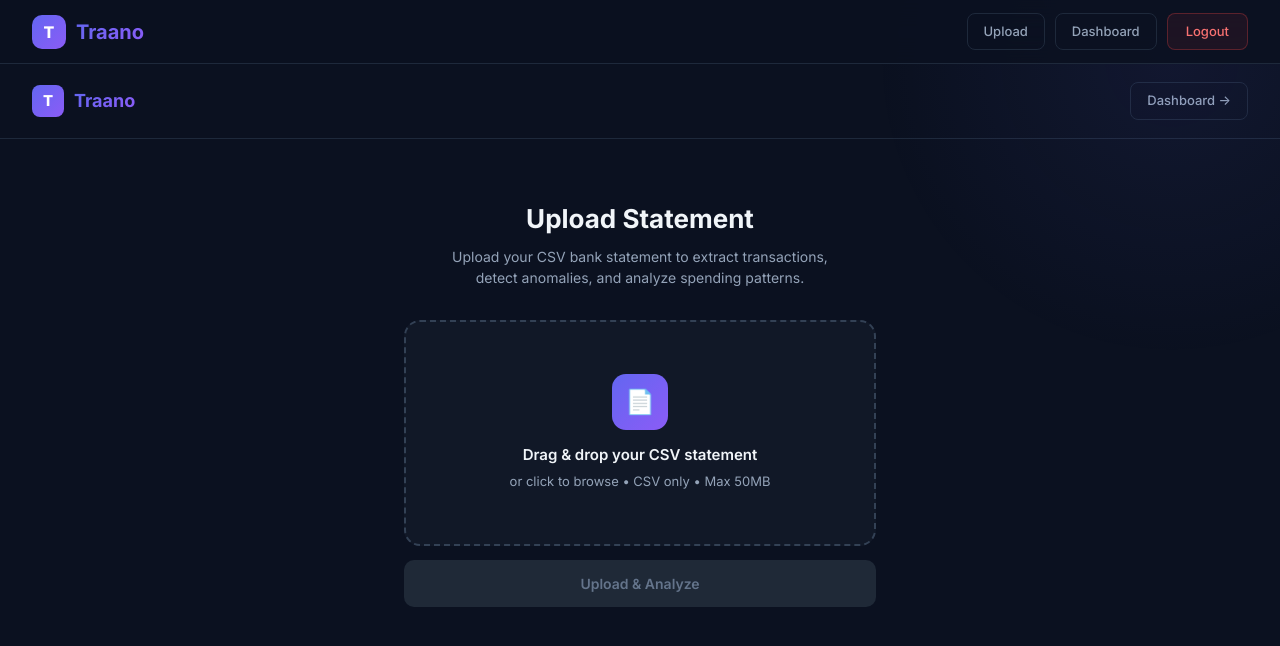
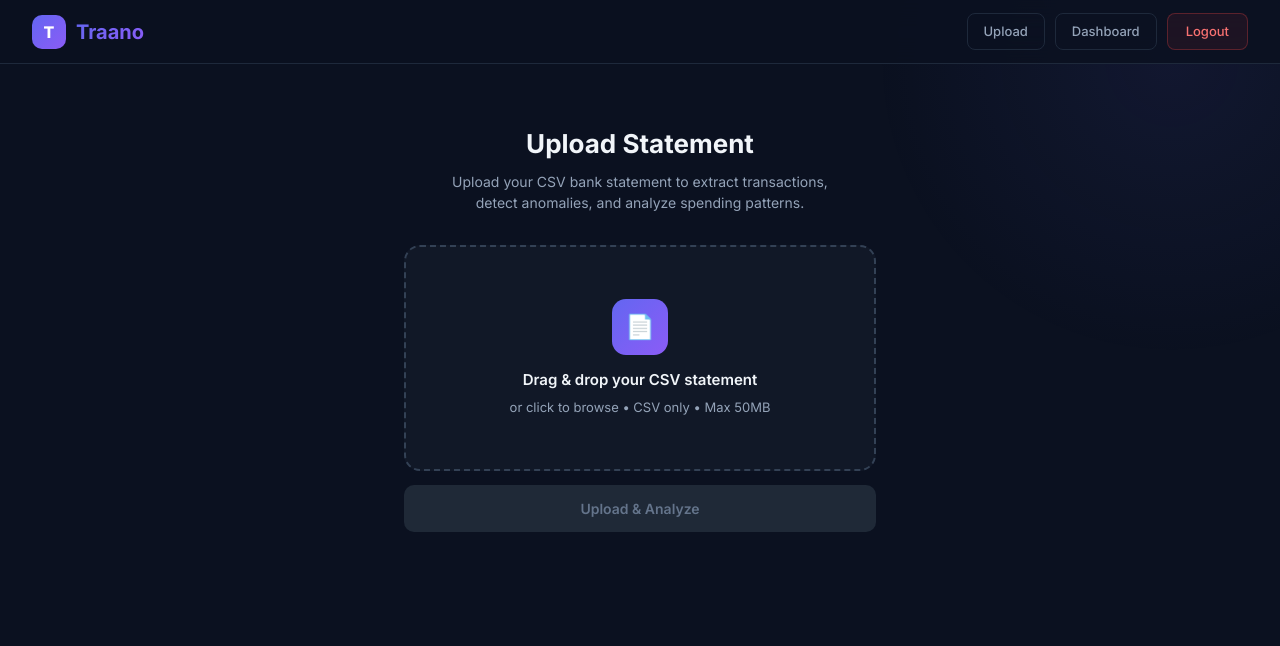
Before and after one commit to satyamforwork1987-create/Dev2Hack_Project, a React (Vite) app in the folder frontend/: page /upload in a window 1280 px wide. Shown: the top 646 px of the page. Built offline with nearby package versions, Linux system fonts and the light colour scheme; sample sign-in values are in the browser's storage.

Commit message:
fix(frontend): remove duplicated headers to resolve double navbars issue

```diff
--- a/frontend/src/pages/Dashboard.jsx
+++ b/frontend/src/pages/Dashboard.jsx
@@ -127,66 +127,28 @@ const Dashboard = () => {
 
   return (
     <div style={{ minHeight: "100vh", background: "var(--surface)" }}>
-      {/* Header */}
-      <header
+      {/* Main Content */}
+      <main
         style={{
-          position: "sticky",
-          top: 0,
-          zIndex: 50,
-          padding: "14px 28px",
-          display: "flex",
-          alignItems: "center",
-          justifyContent: "space-between",
-          borderBottom: "1px solid var(--border)",
-          background: "rgba(11, 17, 32, 0.9)",
-          backdropFilter: "blur(10px)",
+          maxWidth: "1200px",
+          margin: "0 auto",
+          padding: "24px 20px",
         }}
       >
-        <div style={{ display: "flex", alignItems: "center", gap: "10px" }}>
-          <div
-            style={{
-              width: "32px",
-              height: "32px",
-              borderRadius: "8px",
-              background: "linear-gradient(135deg, var(--gradient-start), var(--gradient-end))",
-              display: "flex",
-              alignItems: "center",
-              justifyContent: "center",
-              fontSize: "15px",
-              fontWeight: 800,
-              color: "white",
-            }}
-          >
-            T
-          </div>
-          <h1 style={{ fontSize: "18px", fontWeight: 700 }}>
-            <span className="gradient-text">Traano</span>
-          </h1>
-          <span
-            style={{
-              fontSize: "11px",
-              color: "var(--text-muted)",
-              marginLeft: "6px",
-              padding: "2px 8px",
-              borderRadius: "4px",
-              background: "var(--surface-card)",
-            }}
-          >
-            Dashboard
-          </span>
-        </div>
-
+        {/* Page Actions */}
+        <div style={{ display: "flex", justifyContent: "space-between", alignItems: "center", marginBottom: "24px" }}>
+          <h2 style={{ fontSize: "22px", fontWeight: 700, color: "var(--text-primary)" }}>Dashboard Overview</h2>
           <div style={{ display: "flex", gap: "8px" }}>
             <button
               onClick={fetchData}
               id="refresh-btn"
               style={{
-              padding: "7px 14px",
-              borderRadius: "7px",
+                padding: "8px 16px",
+                borderRadius: "8px",
                 border: "1px solid var(--border)",
                 background: "transparent",
                 color: "var(--text-secondary)",
-              fontSize: "12px",
+                fontSize: "13px",
                 fontWeight: 500,
                 cursor: "pointer",
                 fontFamily: "inherit",
@@ -207,12 +169,12 @@ const Dashboard = () => {
               onClick={() => navigate("/upload")}
               id="nav-upload"
               style={{
-              padding: "7px 14px",
-              borderRadius: "7px",
+                padding: "8px 16px",
+                borderRadius: "8px",
                 border: "none",
                 background: "linear-gradient(135deg, var(--gradient-start), var(--gradient-end))",
                 color: "white",
-              fontSize: "12px",
+                fontSize: "13px",
                 fontWeight: 600,
                 cursor: "pointer",
                 fontFamily: "inherit",
@@ -221,16 +183,7 @@ const Dashboard = () => {
               + Upload
             </button>
           </div>
-      </header>
-
-      {/* Main Content */}
-      <main
-        style={{
-          maxWidth: "1200px",
-          margin: "0 auto",
-          padding: "24px 20px",
-        }}
-      >
+        </div>
         {/* Error */}
         {error && (
           <div
--- a/frontend/src/pages/UploadPage.jsx
+++ b/frontend/src/pages/UploadPage.jsx
@@ -30,55 +30,6 @@ const UploadPage = () => {
         }}
       />
 
-      {/* Header */}
-      <header
-        style={{
-          padding: "18px 32px",
-          display: "flex",
-          alignItems: "center",
-          justifyContent: "space-between",
-          borderBottom: "1px solid var(--border)",
-        }}
-      >
-        <div style={{ display: "flex", alignItems: "center", gap: "10px" }}>
-          <div
-            style={{
-              width: "32px",
-              height: "32px",
-              borderRadius: "8px",
-              background: "linear-gradient(135deg, var(--gradient-start), var(--gradient-end))",
-              display: "flex",
-              alignItems: "center",
-              justifyContent: "center",
-              fontSize: "15px",
-              fontWeight: 800,
-              color: "white",
-            }}
-          >
-            T
-          </div>
-          <h1 style={{ fontSize: "18px", fontWeight: 700 }}>
-            <span className="gradient-text">Traano</span>
-          </h1>
-        </div>
-        <button
-          onClick={() => navigate("/dashboard")}
-          style={{
-            padding: "8px 16px",
-            borderRadius: "8px",
-            border: "1px solid var(--border)",
-            background: "transparent",
-            color: "var(--text-secondary)",
-            fontSize: "13px",
-            fontWeight: 500,
-            cursor: "pointer",
-            fontFamily: "inherit",
-          }}
-          id="nav-dashboard"
-        >
-          Dashboard →
-        </button>
-      </header>
 
       {/* Upload Card */}
       <main
```
Lines whose indentation alone changed are shown as unchanged.
